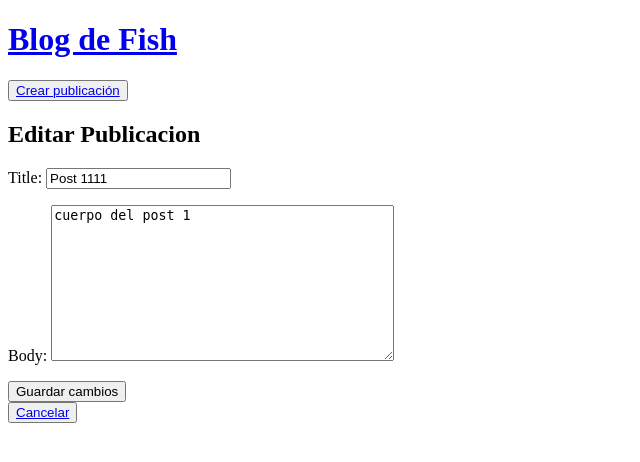
After one commit to Altunsa/blog-v1, a Django app: page /publication/1/update/ in a window 1280 px wide. The commit adds this page. Shown: the top 462 px of the page, without its empty margins (0-640 px from the left). Run offline with Django 5.2, Linux system fonts and the light colour scheme; data comes from the database, SQL or seed files in the repository; both versions use the stored data as it was after the commit.

Commit message:
publication update-done

```diff
--- a/blog/urls.py
+++ b/blog/urls.py
@@ -1,7 +1,9 @@
 from django.urls import path
-from .views import (PublicationListView,
+from .views import (
+                    PublicationListView,
                     PublicationDetailView,
-                    PublicationCreateView
+                    PublicationCreateView,
+                    PublicationUpdateView
                     )
 
 
@@ -9,4 +11,5 @@ urlpatterns = [
     path('', PublicationListView.as_view(), name='publications-list'),
     path('publication/<int:pk>/', PublicationDetailView.as_view(), name='publication-detail'),
     path('publication/new/', PublicationCreateView.as_view(), name='publication-create'),
+    path('publication/<int:pk>/update/', PublicationUpdateView.as_view(), name='publication-update'),
 ]
--- a/blog/views.py
+++ b/blog/views.py
@@ -1,6 +1,6 @@
 from .models import Publication
 from django.views.generic import ListView,DetailView
-from django.views.generic.edit import CreateView
+from django.views.generic.edit import CreateView,UpdateView
 
 # Create your views here.
 
@@ -16,3 +16,8 @@ class PublicationCreateView(CreateView):
     model = Publication
     template_name = 'publication-create.html'
     fields = ['title', 'body', 'author']
+
+class PublicationUpdateView(UpdateView):
+    model = Publication
+    template_name = 'publication-update.html'
+    fields = ['title', 'body']
--- a/templates/_base.html
+++ b/templates/_base.html
@@ -7,7 +7,7 @@
     <header>
        <h1><a href="{%url 'publications-list' %}">Blog de Fish</a></h1>
      <div>
-          <a href="{% url 'publication-create' %}">Crear publicación</a>
+          <button><a href="{% url 'publication-create' %}">Crear publicación</a></button>
      </div>
     </header>
     {% block content %}
--- a/templates/publication-detail.html
+++ b/templates/publication-detail.html
@@ -4,4 +4,8 @@
     <h2>{{ publication.title }}</h2>
     <p>{{ publication.author }}</p>
     <p>{{ publication.body }}</p>
+
+
+    <button><a href="{% url 'publication-update' publication.pk %}">Editar</a></button>
+    <button><a href="{% url 'publications-list' %}">Volver</a></button>
 {% endblock content %}
--- /dev/null
+++ b/templates/publication-update.html
@@ -0,0 +1,11 @@
+{% extends "_base.html" %}
+
+{% block content %}
+   <h2>Editar Publicacion</h2>
+   <form method="post">
+    {% csrf_token %}
+    {{ form.as_p }}
+    <button type="submit">Guardar cambios</button>
+   </form>
+   <button><a href="{%url 'publications-list' %}">Cancelar</a></button>
+{% endblock content %}
```
Also changed, not shown: db.sqlite3.
